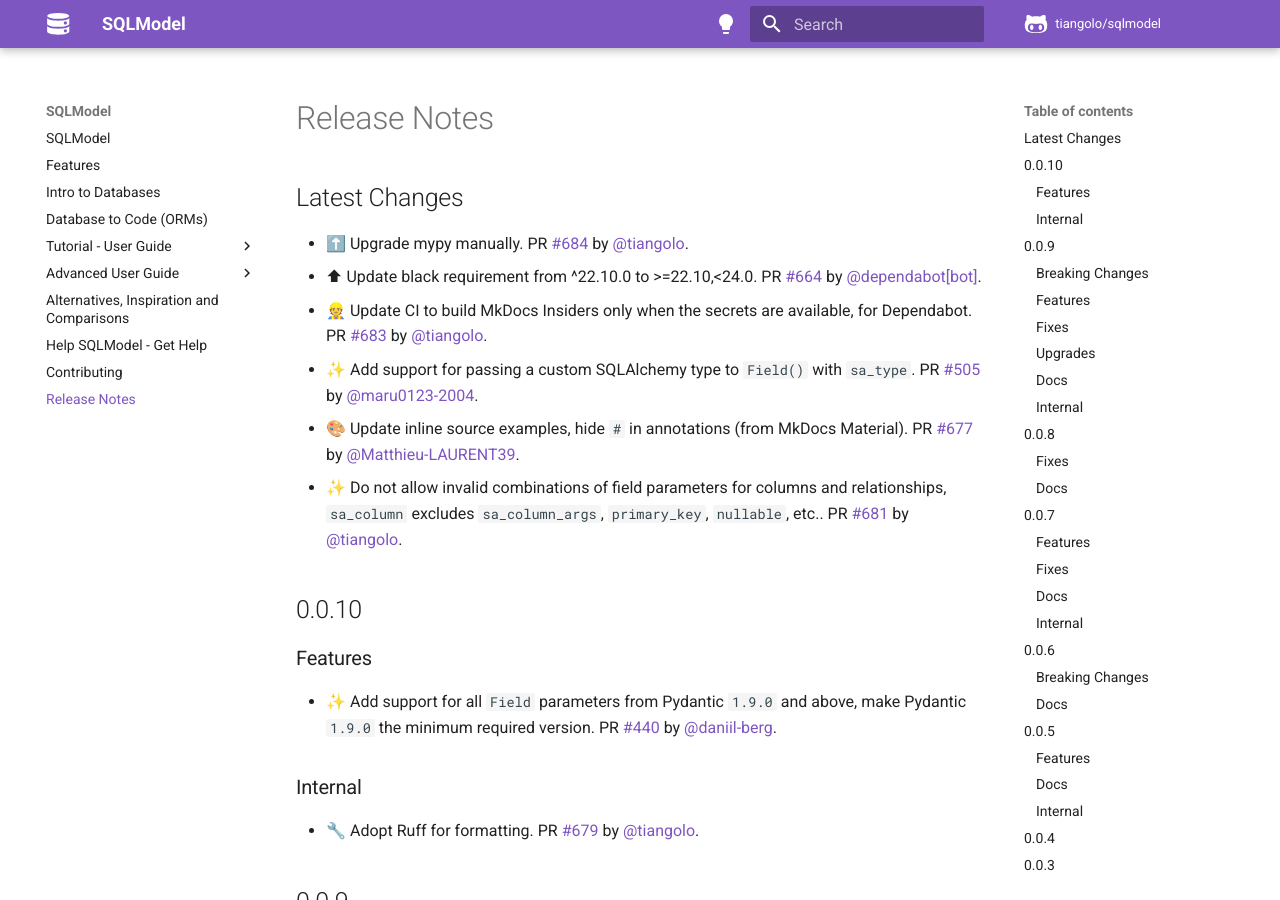
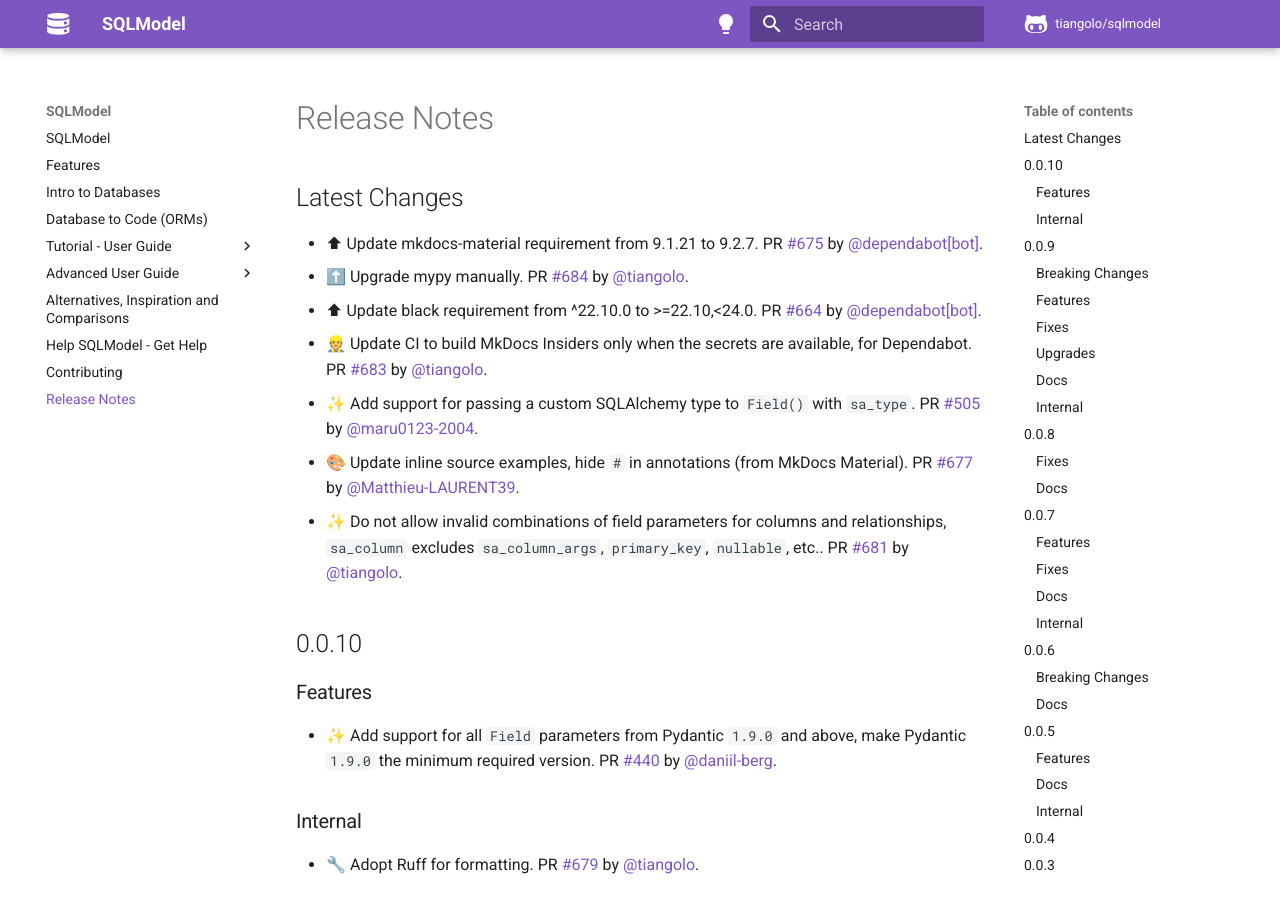
Before and after one commit to sztrakabalint/fastapi-sqlmodel, an MkDocs documentation site: the page built from docs/release-notes.md, in a window 1280 px wide and 900 px high. Built offline with MkDocs 1.6.1 and Material for MkDocs 9.7.7, drawn with Linux system fonts in a browser that asks for light colours; comment, search, counter and statistics services are not loaded.

Commit message:
📝 Update release notes

```diff
--- a/docs/release-notes.md
+++ b/docs/release-notes.md
@@ -2,6 +2,7 @@
 
 ## Latest Changes
 
+* ⬆ Update mkdocs-material requirement from 9.1.21 to 9.2.7. PR [#675](https://github.com/tiangolo/sqlmodel/pull/675) by [@dependabot[bot]](https://github.com/apps/dependabot).
 * ⬆️ Upgrade mypy manually. PR [#684](https://github.com/tiangolo/sqlmodel/pull/684) by [@tiangolo](https://github.com/tiangolo).
 * ⬆ Update black requirement from ^22.10.0 to >=22.10,<24.0. PR [#664](https://github.com/tiangolo/sqlmodel/pull/664) by [@dependabot[bot]](https://github.com/apps/dependabot).
 * 👷 Update CI to build MkDocs Insiders only when the secrets are available, for Dependabot. PR [#683](https://github.com/tiangolo/sqlmodel/pull/683) by [@tiangolo](https://github.com/tiangolo).
```
